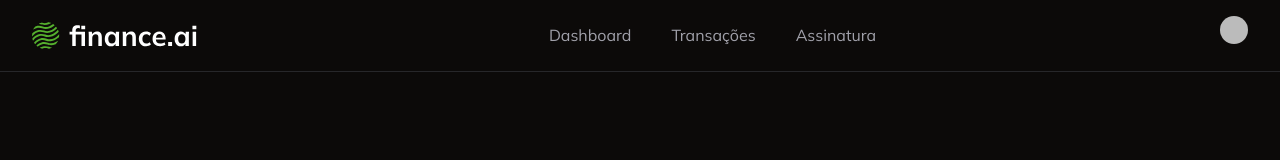
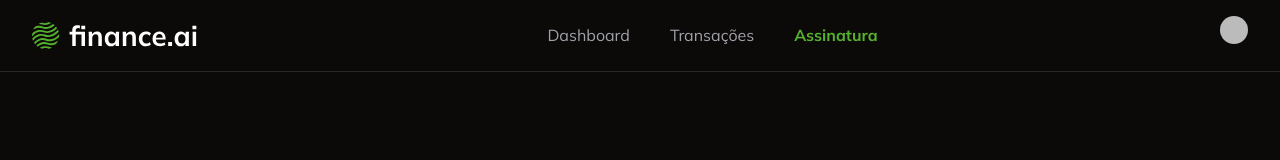
Before and after one commit to Grazziano/finance-ai, a Next.js app: page /subscription in a window 1280 px wide. Shown: the top 160 px of the page. Built offline with nearby package versions, Linux system fonts and the light colour scheme; no server answers; sample sign-in values are in the browser's storage; some icons are missing.

Commit message:
fix: route subscription navbar

```diff
--- a/app/_components/navbar.tsx
+++ b/app/_components/navbar.tsx
@@ -36,7 +36,7 @@ const Navbar = () => {
         <Link
           href="/subscription"
           className={
-            pathname === "subscription"
+            pathname === "/subscription"
               ? "font-bold text-primary"
               : "text-muted-foreground"
           }
```
